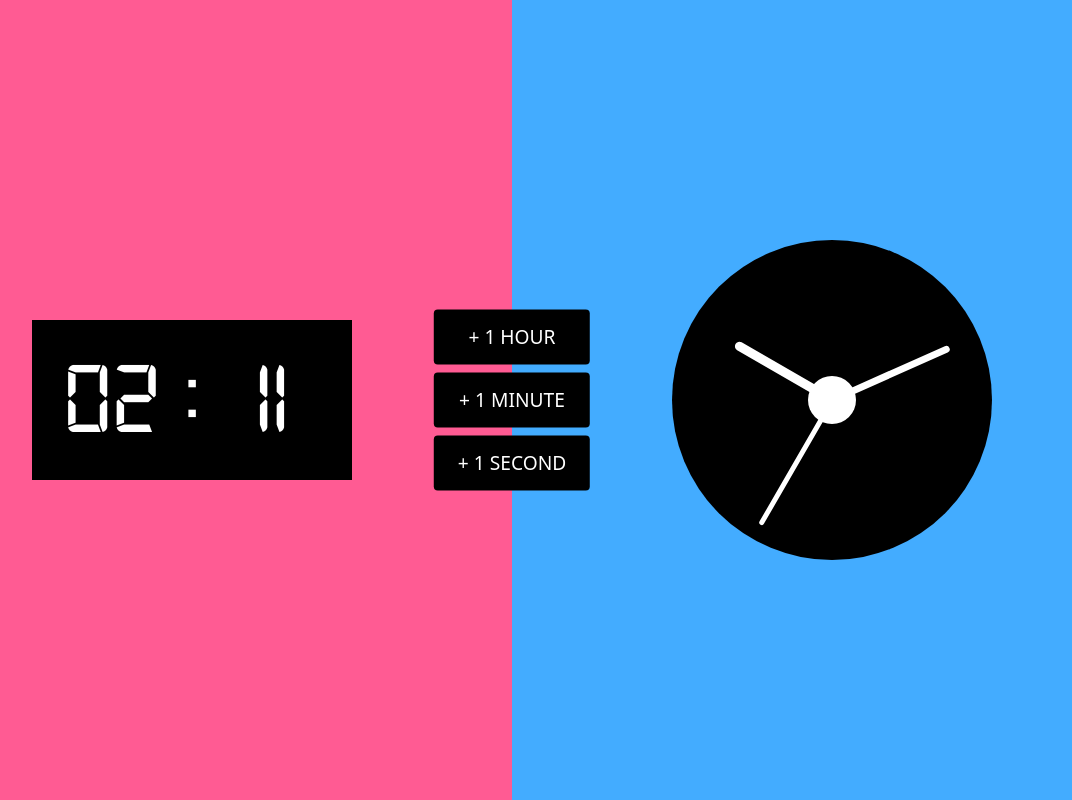
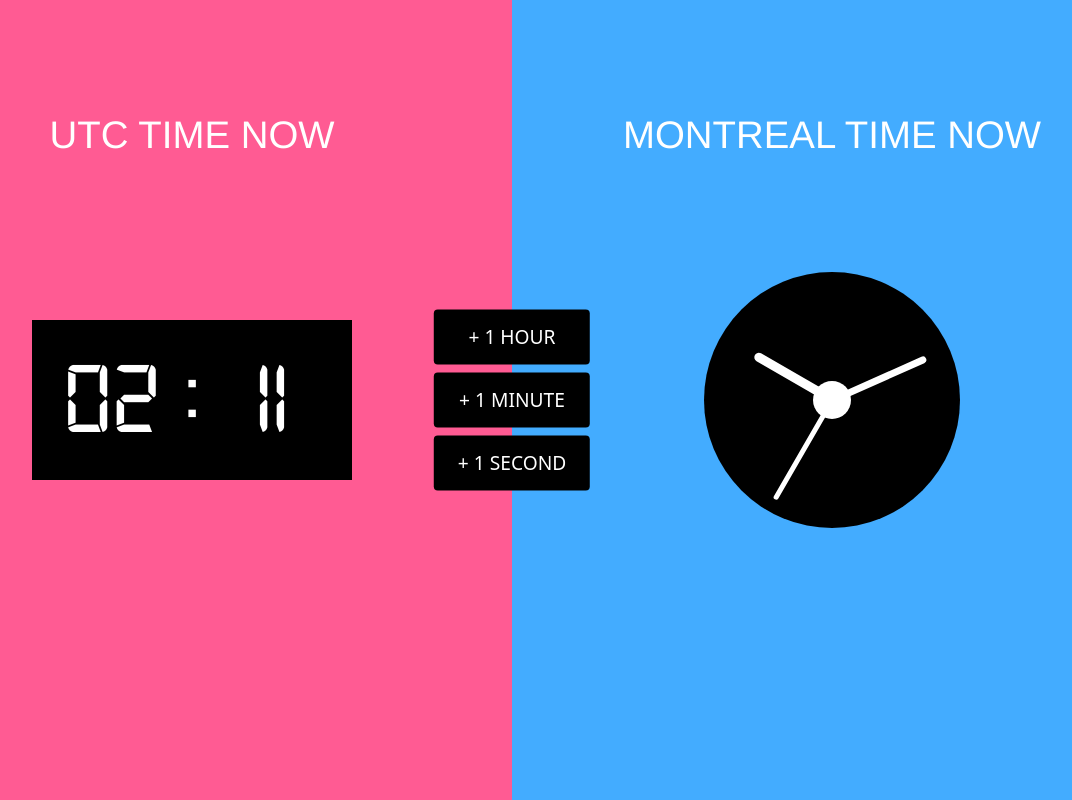
Before and after one commit to jpasanchez/clock-challenge, a Vue app: page / in a window 1280 px wide. Shown: the whole page, without its empty margins (128-1200 px from the left). Built offline with nearby package versions, Linux system fonts and the light colour scheme.

Commit message:
- Added labels

```diff
--- a/src/App.vue
+++ b/src/App.vue
@@ -134,20 +134,30 @@ export default {
     &__side {
       flex: 1;
       height: 100vh;
+      display: flex;
+      justify-content: center;
+      align-items: center;
 
-      &--digital,
-      &--analog {
-        display: flex;
-        justify-content: center;
-        align-items: center;
+      &::before {
+        padding: 20px;
+        font-size: 3vmax;
+        color: #ffffff;
       }
 
       &--digital {
         background: #ff5b93;
+
+        &::before {
+          content: 'UTC TIME NOW';
+        }
       }
 
       &--analog {
         background: #43acff;
+
+        &::before {
+          content: 'MONTREAL TIME NOW';
+        }
       }
     }
 
@@ -174,6 +184,7 @@ export default {
 
       &__side {
         padding: 40px 0;
+        flex-direction: column;
       }
 
       &__controls {
@@ -192,6 +203,13 @@ export default {
         top: 50%;
         transform: translate(-50%, -50%);
       }
+
+      &__side {
+        &::before {
+          position: absolute;
+          top: 12%;
+        }
+      }
     }
   }
 </style>
--- a/src/components/AnalogClock.vue
+++ b/src/components/AnalogClock.vue
@@ -40,8 +40,8 @@ export default {
 <style scoped lang="scss">
   .analog-clock {
     display: inline-flex;
-    padding-top: 50%;
-    width: 50%;
+    padding-top: 40%;
+    width: 40%;
     border-radius: 50%;
     background: black;
     position: relative;
```
